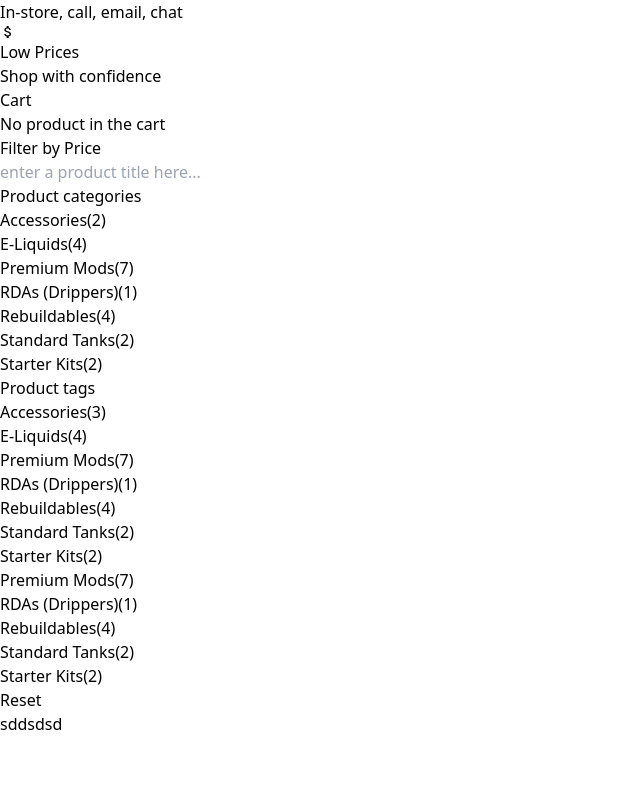
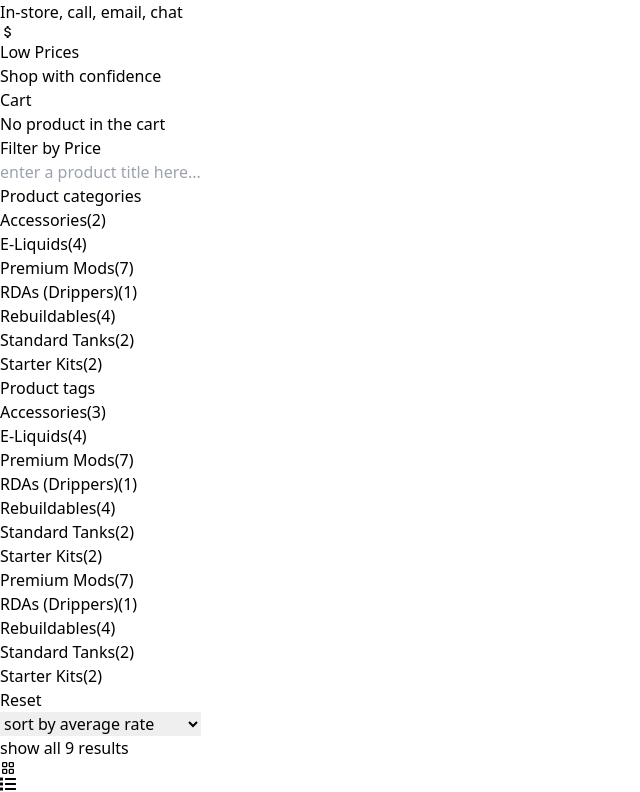
Before and after one commit to FazlyRabbi/vapester, a Next.js app: page /shop in a window 1280 px wide. Shown: the part 580-1372 px from the top of the page, without its empty margins (0-640 px from the left). Before the commit the page ends 1316 px from the top, so only its background shows below. Built offline with nearby package versions, Linux system fonts and the light colour scheme; what @material-tailwind/react would draw is missing.

Commit message:
filter and change view section added

```diff
--- a/components/ShopPage/Layout/RightSideContainer.js
+++ b/components/ShopPage/Layout/RightSideContainer.js
@@ -1,5 +1,27 @@
-function RightSideContainer(){
-  return(<section className="col-span-9 bg-blue-800">sddsdsd</section>)
+import { FaList } from 'react-icons/fa';
+import { TbLayoutGrid } from 'react-icons/tb';
+
+function RightSideContainer() {
+  return (
+    <section className="col-span-9">
+      <div className='flex justify-between items-center'>
+        <div className='flex justify-between items-center gap-12'>
+          <select className="px-12 py-4 text-white bg-[#393939]" name="cars" id="cars">
+            <option value="volvo">sort by average rate</option>
+            <option value="volvo">sort by popularity</option>
+            <option value="volvo">sort by latest</option>
+            <option value="volvo">sort by price:low to high</option>
+            <option value="volvo">sort by price:high to low</option>
+          </select>
+          <p>show all 9 results</p>
+        </div>
+        <div className='flex justify-between items-center gap-2'>
+            <p className='bg-[#D22756] text-white w-12 h-12 flex justify-center items-center'><TbLayoutGrid className='text-2xl'/></p>
+            <p className='bg-[#393939] text-white w-12 h-12 flex justify-center items-center'><FaList className='text-2xl'/></p>
+        </div>
+      </div>
+    </section>
+  );
 }
 
 export default RightSideContainer;
```
